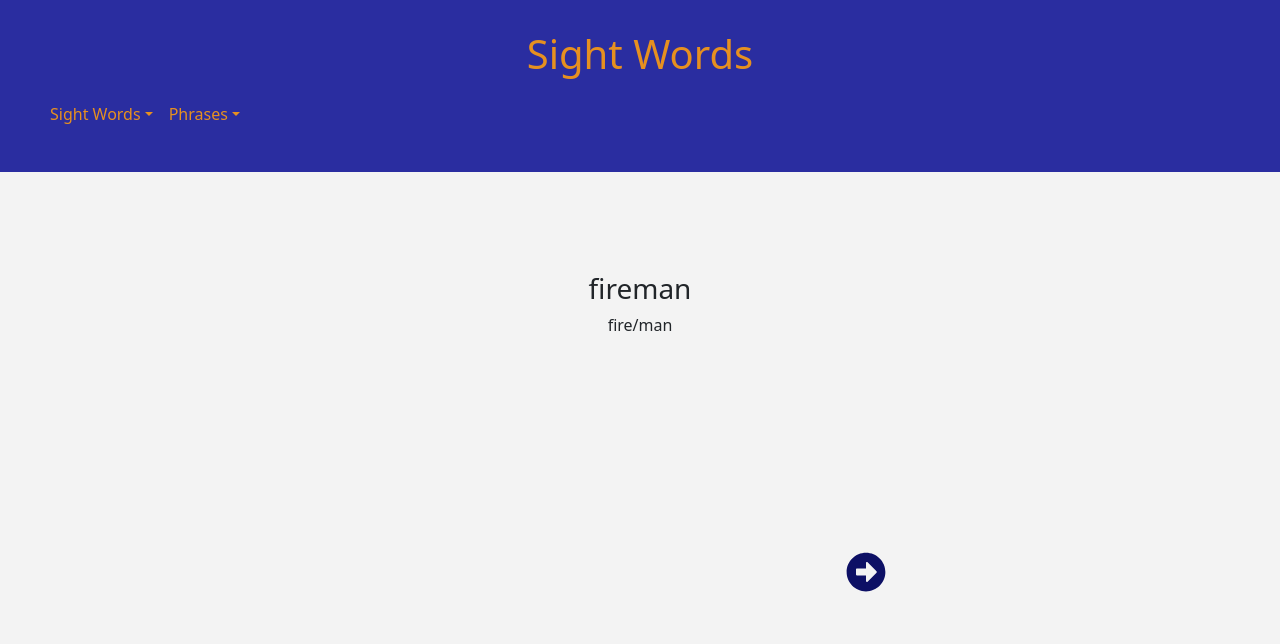
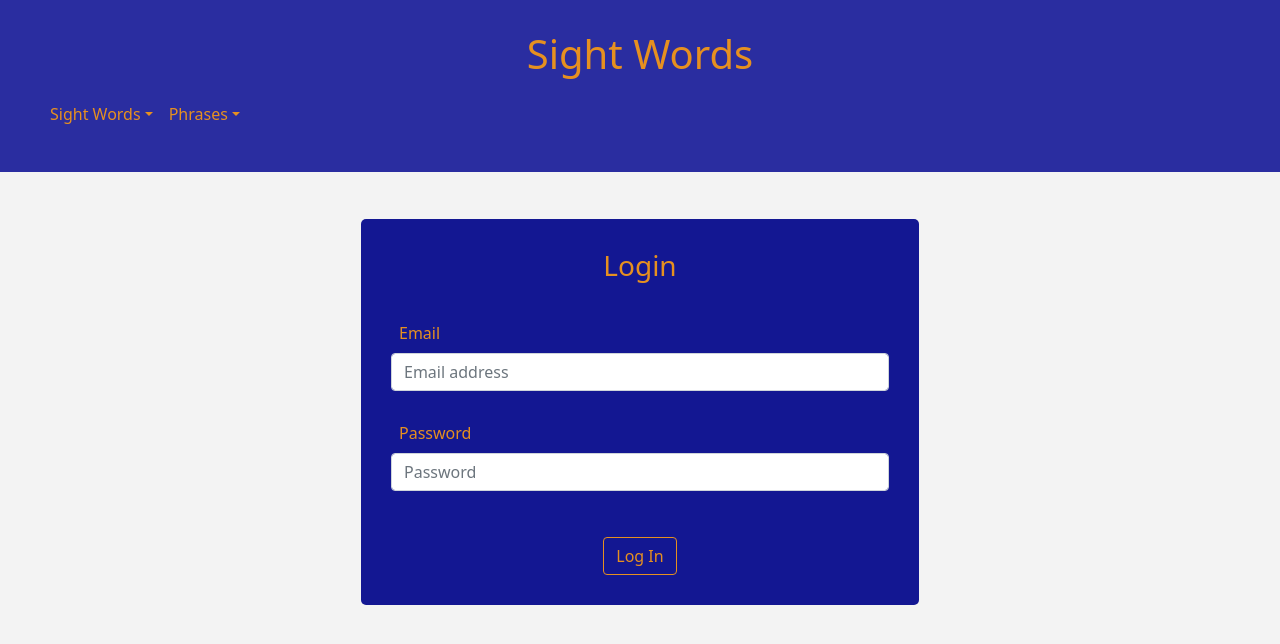
Before and after one commit to Donatron/sight-words, a React (Create React App) app: page / in a window 1280 px wide. Shown: the top 644 px of the page. Built offline with nearby package versions, Linux system fonts and the light colour scheme.

Commit message:
api_integration: added login component

```diff
--- a/package.json
+++ b/package.json
@@ -9,6 +9,7 @@
     "@testing-library/jest-dom": "^5.15.0",
     "@testing-library/react": "^11.2.7",
     "@testing-library/user-event": "^12.8.3",
+    "axios": "^0.24.0",
     "bootstrap": "^5.1.3",
     "node-sass": "^6.0.1",
     "react": "^17.0.2",
--- a/src/App.js
+++ b/src/App.js
@@ -1,5 +1,6 @@
 import { Route, Switch } from 'react-router-dom'
 import Header from './components/Header';
+import Login from './components/Login'
 import SightWords from './components/SightWords';
 import RandomWords from './components/RandomWords'
 import UpdateWordList from './components/UpdateWordList';
@@ -17,7 +18,7 @@ function App() {
         <Route path="/phrases" component={Phrases} />
         <Route path="/update-word-list" component={UpdateWordList} />
         <Route path="/random-words" component={RandomWords} />
-        <Route path="/" component={SightWords} />
+        <Route path="/" component={Login} />
       </Switch>
     </div>
   );
--- /dev/null
+++ b/src/components/Login.js
@@ -0,0 +1,52 @@
+import React, { useState } from 'react';
+import { Container, Row, Col, Form, FormGroup, Label, Input, Button, } from 'reactstrap';
+
+const Login = () => {
+  const [emailAddress, setEmailAddress] = useState(null);
+  const [userPassword, setUserPassword] = useState(null);
+
+  const handleSubmit = () => {
+    const user = {
+      email: emailAddress,
+      password: userPassword
+    }
+
+    console.log(user);
+  }
+
+  return (
+    <Container className="site-content">
+      <Row className="site-content_content">
+        <Col
+          xs={{ size: 10, offset: 1 }}
+          md={{ size: 6, offset: 3 }}
+        >
+          <Form className="site-content_content-login">
+            <h3>Login</h3>
+            <FormGroup className="site-content_content-login-form">
+              <Label for="email">Email</Label>
+              <Input
+                id="email"
+                name="email"
+                placeholder="Email address"
+                type="email"
+                onChange={(e) => setEmailAddress(e.target.value)}
+              />
+              <Label for="email">Password</Label>
+              <Input
+                id="password"
+                name="password"
+                placeholder="Password"
+                type="password"
+                onChange={(e) => setUserPassword(e.target.value)}
+              />
+            </FormGroup>
+            <Button color="secondary" onClick={handleSubmit}>Log In</Button>
+          </Form>
+        </Col>
+      </Row>
+    </Container>
+  );
+}
+
+export default Login;
--- a/src/styles/components/_button.scss
+++ b/src/styles/components/_button.scss
@@ -7,3 +7,15 @@
     border-color: $color-primary-tint;
   }
 }
+
+.btn-secondary {
+  background-color: transparent;
+  border-color: $color-secondary;
+  color: $color-secondary;
+
+  &:hover {
+    background-color: $color-secondary;
+    color: $color-primary;
+  }
+
+}
--- /dev/null
+++ b/src/styles/layout/_login.scss
@@ -0,0 +1,20 @@
+.site-content_content-login {
+  background-color: lighten($color-primary-shade, 10%);
+  color: $color-secondary;
+  padding: 30px;
+  border-radius: 5px;
+  height: 100%;
+
+  &-form {
+    text-align: left;
+
+    label {
+      margin-left: 8px;
+      margin-top: 30px;
+    }
+  }
+
+  .btn {
+    margin-top: 30px;
+  }
+}
--- a/src/styles/style.scss
+++ b/src/styles/style.scss
@@ -3,6 +3,7 @@
 @import './base/typography.scss';
 @import './components/button.scss';
 @import './layout/header.scss';
+@import './layout/login.scss';
 @import './layout/navigation.scss';
 @import './layout/sitewords.scss';
 @import './App.scss';
```
Also changed, not shown: 1 other file (tests, documents, lock files or other folders).
